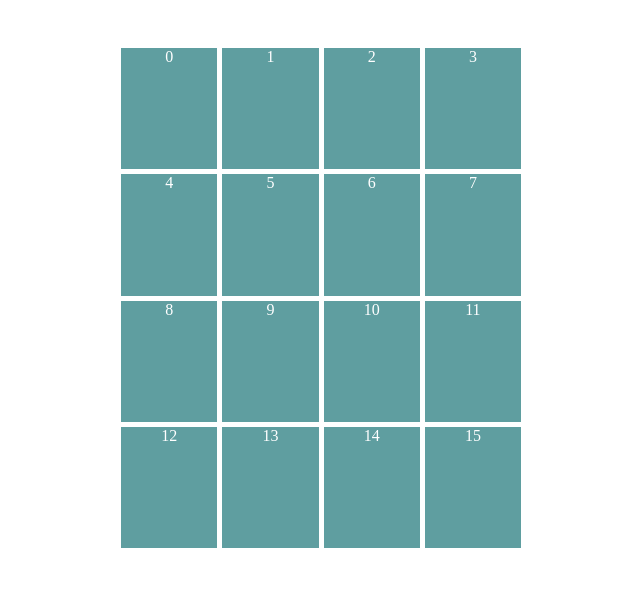
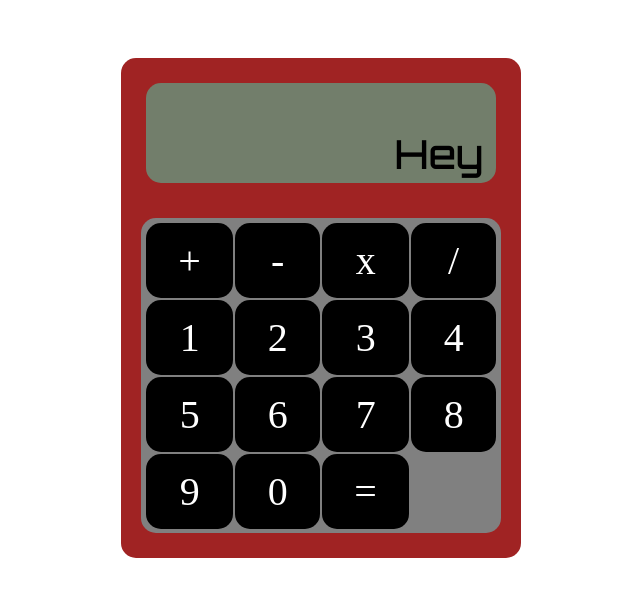
Before and after one commit to DiosAkhilleus/calculator, a plain HTML site: page index.html in a window 1280 px wide. Shown: the whole page, without its empty margins (319-959 px from the left). Drawn offline with Linux system fonts and the light colour scheme.

Commit message:
initial calculator setup - still need to figure out proper button layout

```diff
--- a/index.html
+++ b/index.html
@@ -5,11 +5,33 @@
   <title>Calculator</title>
   <meta charset=“UTF-8”/>
 </head>
-<body onload="calcDivs()">
+<body onload="console.log('works')">
 
-  <div></div>
+  <div id='container'>
+    <div id='screen'>
+      <div id='numline'>Hey</div>
+    </div>
+    <div id='key-container'>
+      <div class='func'>+</div>
+      <div class='func'>-</div>
+      <div class='func'>x</div>
+      <div class='func'>/</div>
+      <div class='num' onclick="add(1, 2)">1</div>
+      <div class='num'>2</div>
+      <div class='num'>3</div>
+      <div class='num'>4</div>
+      <div class='num'>5</div>
+      <div class='num'>6</div>
+      <div class='num'>7</div>
+      <div class='num'>8</div>
+      <div class='num'>9</div>
+      <div class='num'>0</div>
+      <div class=equals>=</div>
+    </div>
 
-  <div id="calc-container"></div>
+  </div>
+
+  <!-- <div id="calc-container"></div> -->
 
 
 
--- a/index.js
+++ b/index.js
@@ -1,12 +1,19 @@
 console.log("wtf");
 
-function calcDivs(){
+// function calcDivs(){
 
-    for(let i = 0; i < 16; i++){
-    let x = document.createElement("DIV");
-    x.setAttribute('id', 'button');
-    x.setAttribute('line-height', '400px');
-    x.innerHTML=i;
-    document.getElementById("calc-container").appendChild(x);
-    }
+//     for(let i = 0; i < 16; i++){
+//     let x = document.createElement("DIV");
+//     x.setAttribute('id', 'button');
+//     x.setAttribute('line-height', '400px');
+//     x.innerHTML=i;
+//     document.getElementById("calc-container").appendChild(x);
+//     }
+// }
+
+
+function add (x, y) {
+    let result = x + y;
+    console.log(result);
+    return result;
 }
--- a/styles.css
+++ b/styles.css
@@ -1,3 +1,5 @@
+@import url('https://fonts.googleapis.com/css2?family=Orbitron:wght@500&display=swap');
+
 #calc-container {
     display:grid;
     grid-template-columns:repeat(4, 1fr);
@@ -15,3 +17,60 @@
 #button {
     background-color:cadetblue;
 }
+
+#container {
+    width:400px;
+    height:500px;
+    background-color:rgb(160, 35, 35);
+    margin:auto;
+    transform:translateY(50px);
+    border-radius:15px;
+}
+
+#screen {
+    background-color:rgb(114, 126, 107);
+    width:350px;
+    height:100px;
+    margin:auto;
+    transform:translateY(25px);
+    border-radius:15px;
+}
+
+#key-container {
+    width:350px;
+    height:300px;
+    background-color:grey;
+    transform:translateY(60px);
+    margin:auto;
+    border-radius: 15px;
+
+    display:grid;
+    grid-template-rows:repeat(4, auto);
+    grid-template-columns:repeat(4, auto);
+    gap:2px;
+    padding:5px;
+    padding-bottom:10px;
+}
+
+.num, .func, .equals {
+    background-color:black;
+    border-radius:15px;
+    color:white;
+    text-align:center;
+    vertical-align:middle;
+    line-height:75px;
+    font-size:40px;
+}
+
+#numline {
+    background-color:transparent;
+    width:325px;
+    height:45px;
+    margin:auto;
+    vertical-align:middle;
+    transform:translateY(46px);
+    color:black;
+    font-size:40px;
+    text-align:right;
+    font-family:'Orbitron', sans-serif;
+}
```
